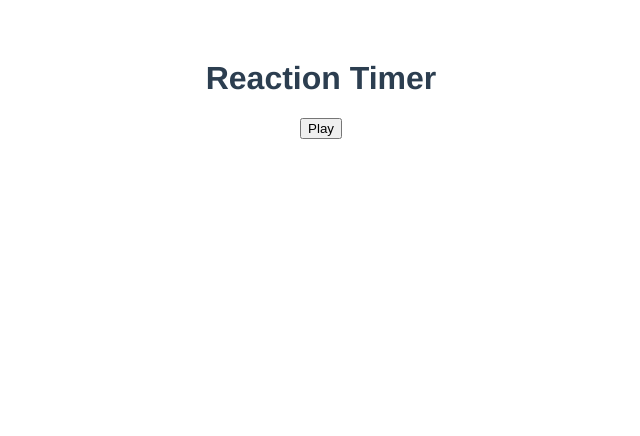
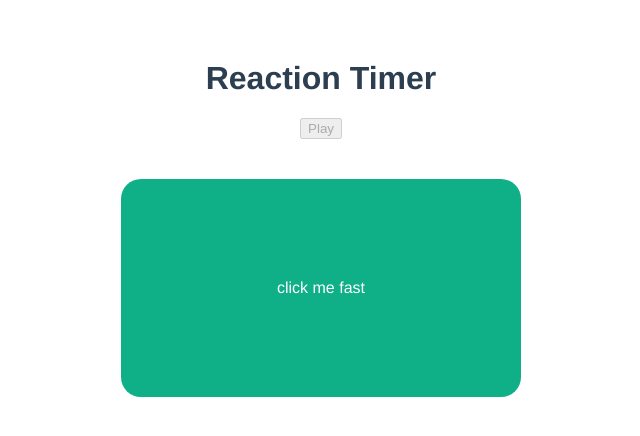
Before and after one commit to realcapobambino/simple-reaction-timer, a Vue app: page / in a window 1280 px wide. Both pictures are taken after a click on the button "Play". Shown: the top 436 px of the page, without its empty margins (319-959 px from the left). Built offline with nearby package versions, Linux system fonts and the light colour scheme.

Commit message:
start game

```diff
--- a/src/App.vue
+++ b/src/App.vue
@@ -1,13 +1,17 @@
 <template>
   <h1>Reaction Timer</h1>
-  <button @click="start">Play</button>
+  <button @click="start" :disabled="isPlaying">Play</button>
+  <Block v-if="isPlaying" :delay="delay" />
 </template>
 
 <script>
+
+import Block from './components/Block.vue'
+
 export default {
   name: 'App',
   components: {
-
+    Block
   },
   data() {
     return {
@@ -20,7 +24,7 @@
       // delay between 2000 and 7000 milliseconds
       this.delay = 2000 + Math.random() * 5000
       this.isPlaying = true
-      console.log(this.delay)
+      // console.log(this.delay)
     }
   }
 }
--- a/src/components/Block.vue
+++ b/src/components/Block.vue
@@ -1,10 +1,24 @@
 <template>
-    <p>Game goes here</p>
+    <div class="block">
+        click me fast
+    </div>
 </template>
 
 <script>
 export default {
+    props: ['delay']
+
 }
 </script>
 
-<style></style>
+<style>
+.block {
+    width: 400px;
+    border-radius: 20px;
+    background: #0faf87;
+    color: white;
+    text-align: center;
+    padding: 100px 0;
+    margin: 40px auto;
+}
+</style>
```
